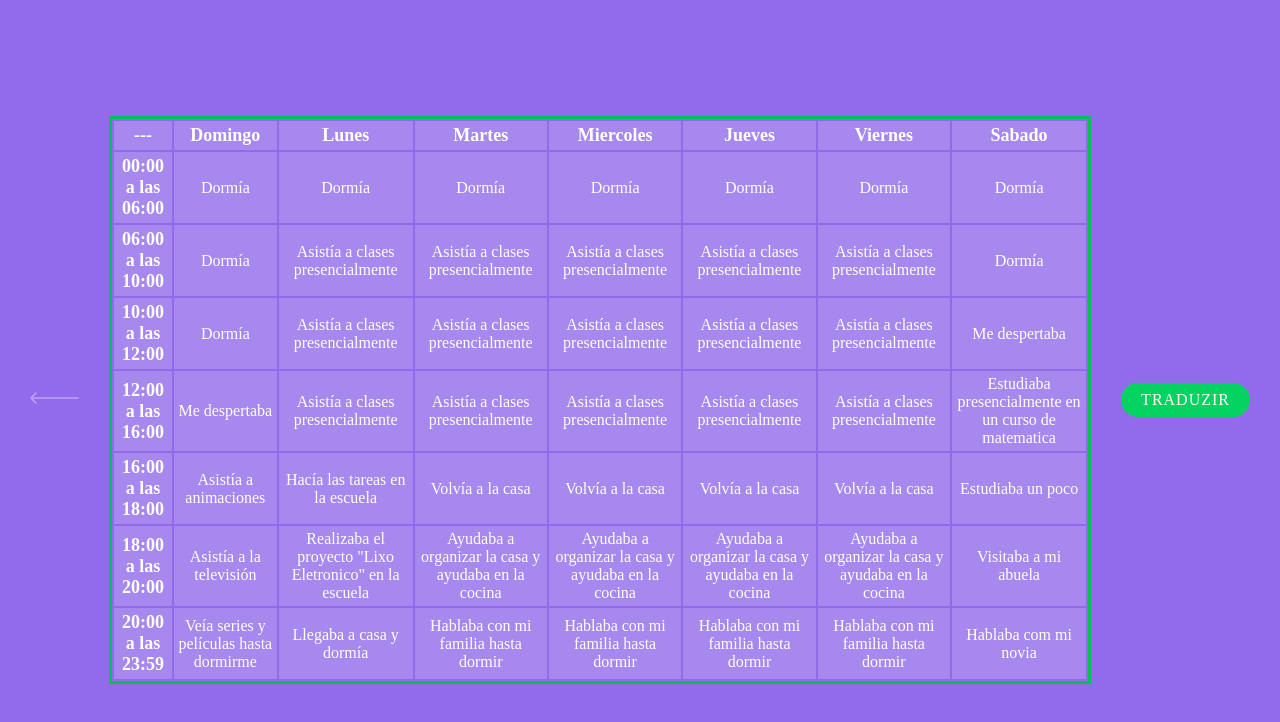
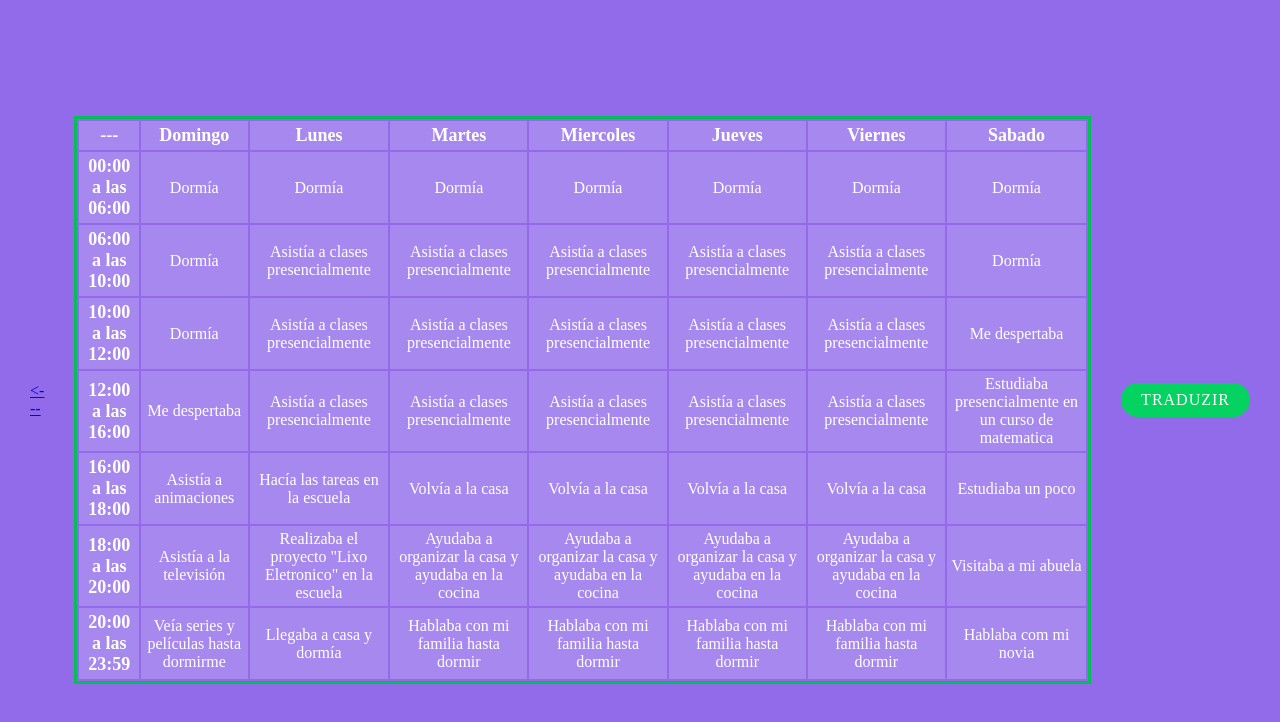
Before and after one commit to YujiYashima/MySchedule, a plain HTML site: page antes.html in a window 1280 px wide. Drawn offline with Linux system fonts and the light colour scheme.

Commit message:
AgendaEspanhol

```diff
--- a/antes.html
+++ b/antes.html
@@ -21,7 +21,7 @@
 
         <a href="index.html">
 
-            <img src="/images/back.svg" alt="Voltar">
+            <---
 
         </a>
 
```
Also changed, not shown: depois.html (+1 -1 lines), durante.html (+1 -1 lines).
